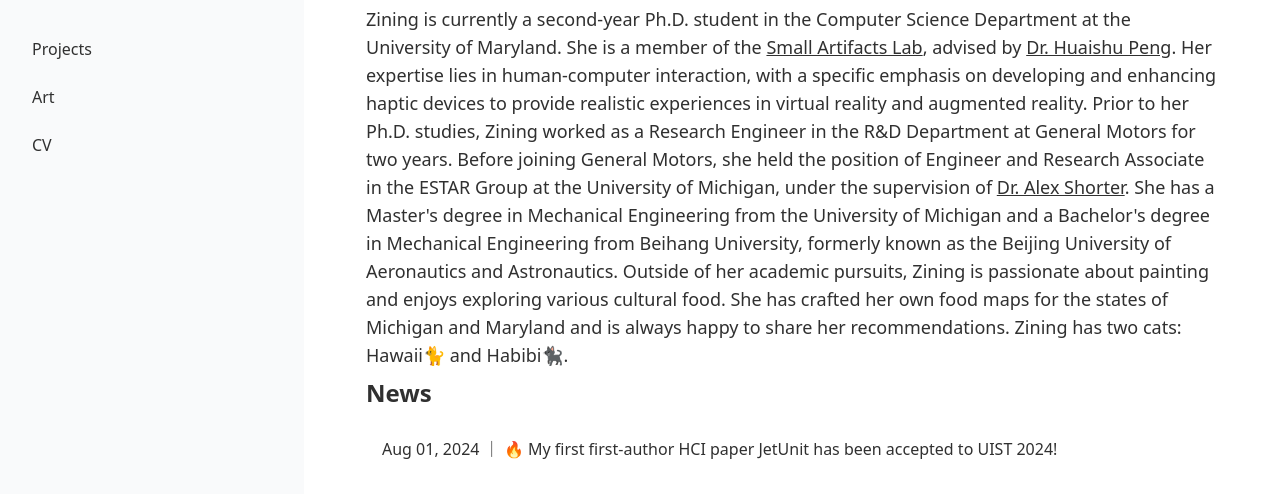
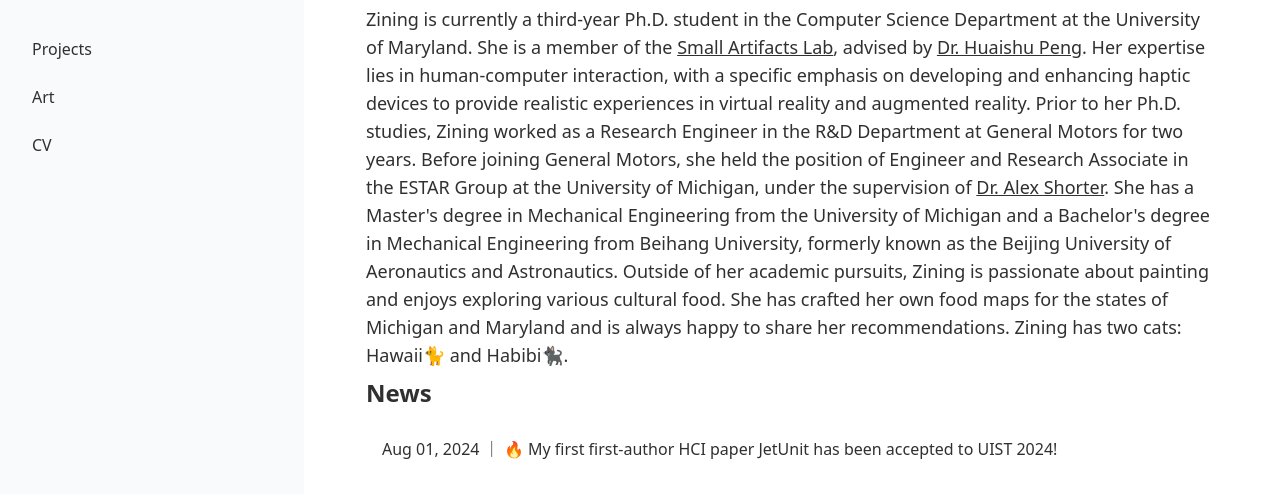
Before and after one commit to znzhang26/personal_website, an Astro site: page / in a window 1280 px wide. Shown: the part 171-665 px from the top of the page. Built offline with nearby package versions, Linux system fonts and the light colour scheme; Astro itself is replaced by a stand-in of ours.

Commit message:
update intro phd year

```diff
--- a/src/pages/index.astro
+++ b/src/pages/index.astro
@@ -10,7 +10,7 @@ import { getCollection } from "astro:content";
     <div class="text-3xl py-3 font-bold">HCI Researcher, Mechanical Engineer, Illustrator</div>
     <div class="py-2">
       <text class="text-lg">
-        Zining is currently a second-year Ph.D. student in the Computer Science Department at the University of Maryland. She is a member of the <a href="http://smartlab.cs.umd.edu/" target="_blank"><u>Small Artifacts Lab</u></a>, advised by <a href="http://huaishu.umiacs.io/" target="_blank"><u>Dr. Huaishu Peng</u></a>. Her expertise lies in human-computer interaction, with a specific emphasis on developing and enhancing haptic devices to provide realistic experiences in virtual reality and augmented reality.</br>
+        Zining is currently a third-year Ph.D. student in the Computer Science Department at the University of Maryland. She is a member of the <a href="http://smartlab.cs.umd.edu/" target="_blank"><u>Small Artifacts Lab</u></a>, advised by <a href="http://huaishu.umiacs.io/" target="_blank"><u>Dr. Huaishu Peng</u></a>. Her expertise lies in human-computer interaction, with a specific emphasis on developing and enhancing haptic devices to provide realistic experiences in virtual reality and augmented reality.</br>
         </br>
         Prior to her Ph.D. studies, Zining worked as a Research Engineer in the R&D Department at General Motors for two years. Before joining General Motors, she held the position of Engineer and Research Associate in the ESTAR Group at the University of Michigan, under the supervision of <a href="https://me.engin.umich.edu/people/faculty/alex-shorter/" target="_blank"><u>Dr. Alex Shorter</u></a>. She has a Master's degree in Mechanical Engineering from the University of Michigan and a Bachelor's degree in Mechanical Engineering from Beihang University, formerly known as the Beijing University of Aeronautics and Astronautics.</br>
         </br>
```
